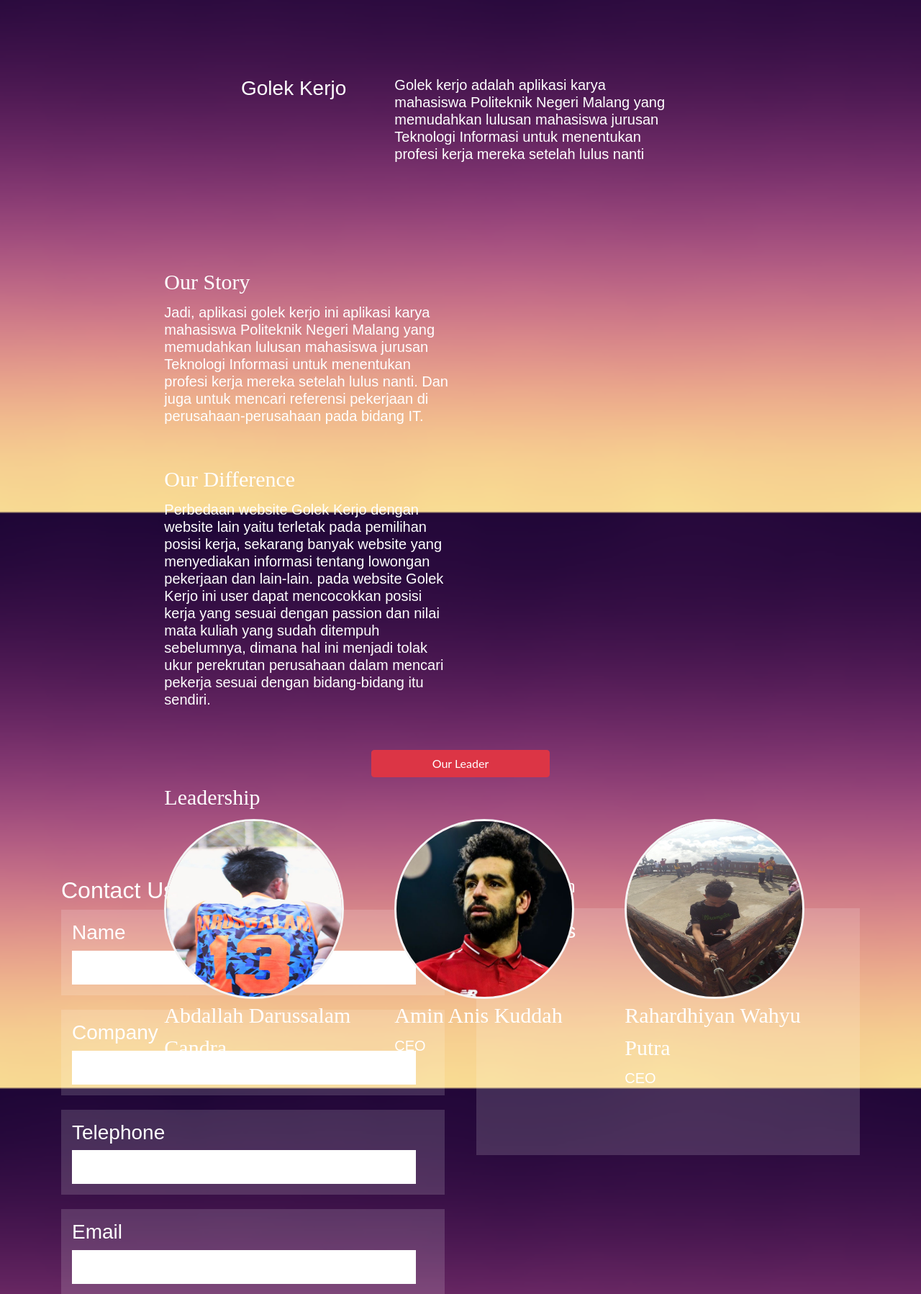
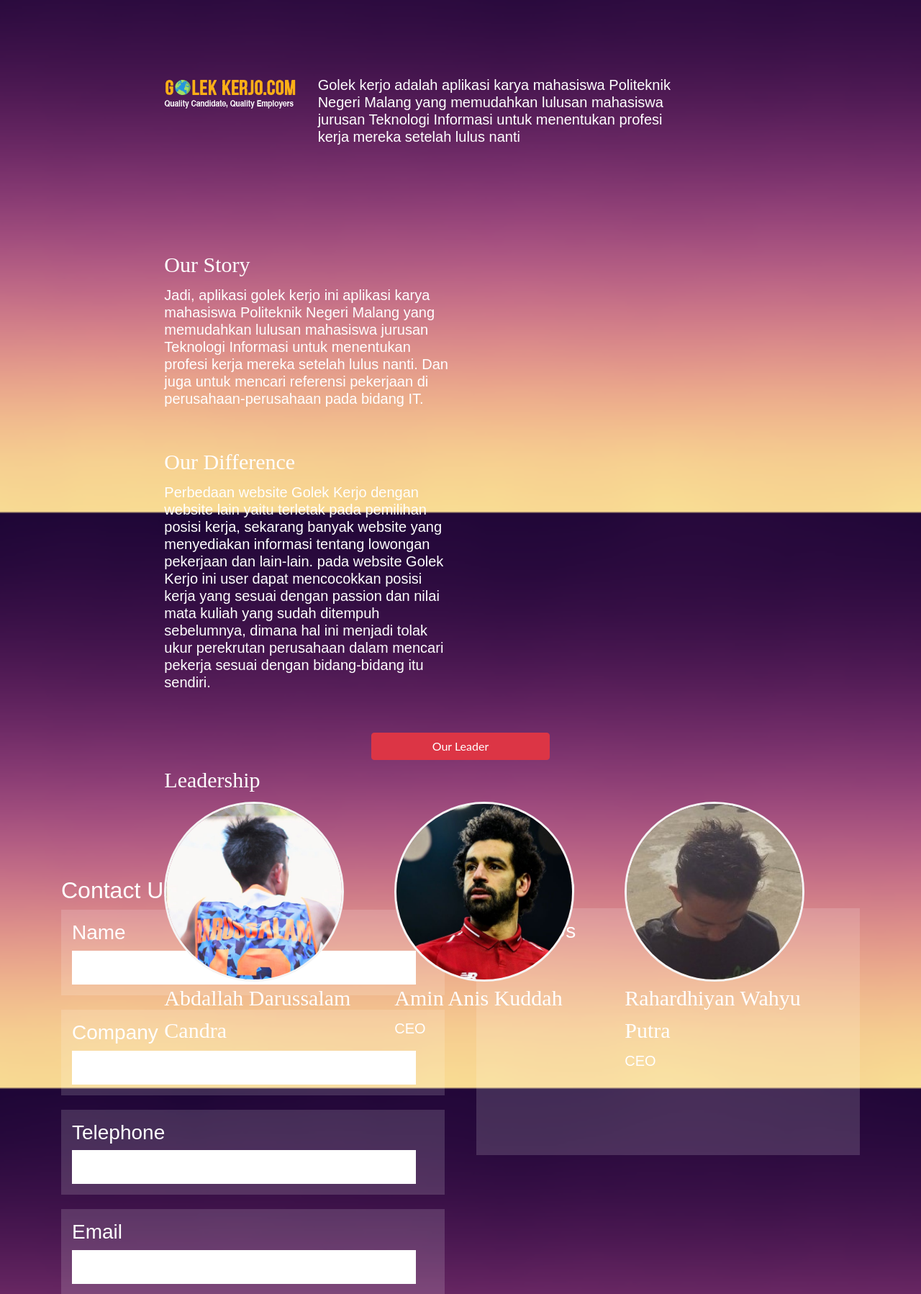
Before and after one commit to Aminkuddah/proyek2, a PHP site: page /aboutUs.php in a window 1280 px wide. Shown: the part 88-1886 px from the top of the page at 72% size. Run offline with PHP 8.4, Linux system fonts and the light colour scheme; some libraries are stand-ins or nearby versions; some web fonts are replaced.

Commit message:
nambah foto

```diff
--- a/proyek/module/aboutUs.php
+++ b/proyek/module/aboutUs.php
@@ -40,11 +40,11 @@
         </div><br>
         <div class="atas"><br>
             <div class="row">
-                <div class="col-md-3"></div>
+                <div class="col-md-2"></div>
                 <div class="col-md-2">
-                    <h3>Golek Kerjo</h3>
+                    <img src="../img/judul1.png" alt="">
                 </div>
-                <div class="col-md-4">
+                <div class="col-md-5">
                 <?php if($mess != ''){ ?>
                         <h5 class="text-danger border border-danger rounded-pill pl-2 pr-2 pb-2 pt-2 bg-light"><?php echo $mess; ?></h5>
                     <?php } ?>
--- a/proyek/module/cariPekerjaan.php
+++ b/proyek/module/cariPekerjaan.php
@@ -89,7 +89,7 @@
                                 <label class="input-group-text" for="pendidikan">Akreditasi Kampus</label>
                             </div>
                             <select class="custom-select" id="akreditasi" name="akreditasi" required>
-                                <option value="">Pilih pendidikan terakhir anda</option>
+                                <option value="">Pilih Akreditasi</option>
                                 <option value="1">A</option>
                                 <option value="0.75">B</option>
                                 <option value="0.5">C</option>
```
Also changed, not shown: proyek/img/abda - Copy.jpeg (added), proyek/img/abda.jpeg, proyek/img/adhe - Copy.jpeg (added), proyek/img/adhe.jpeg.
